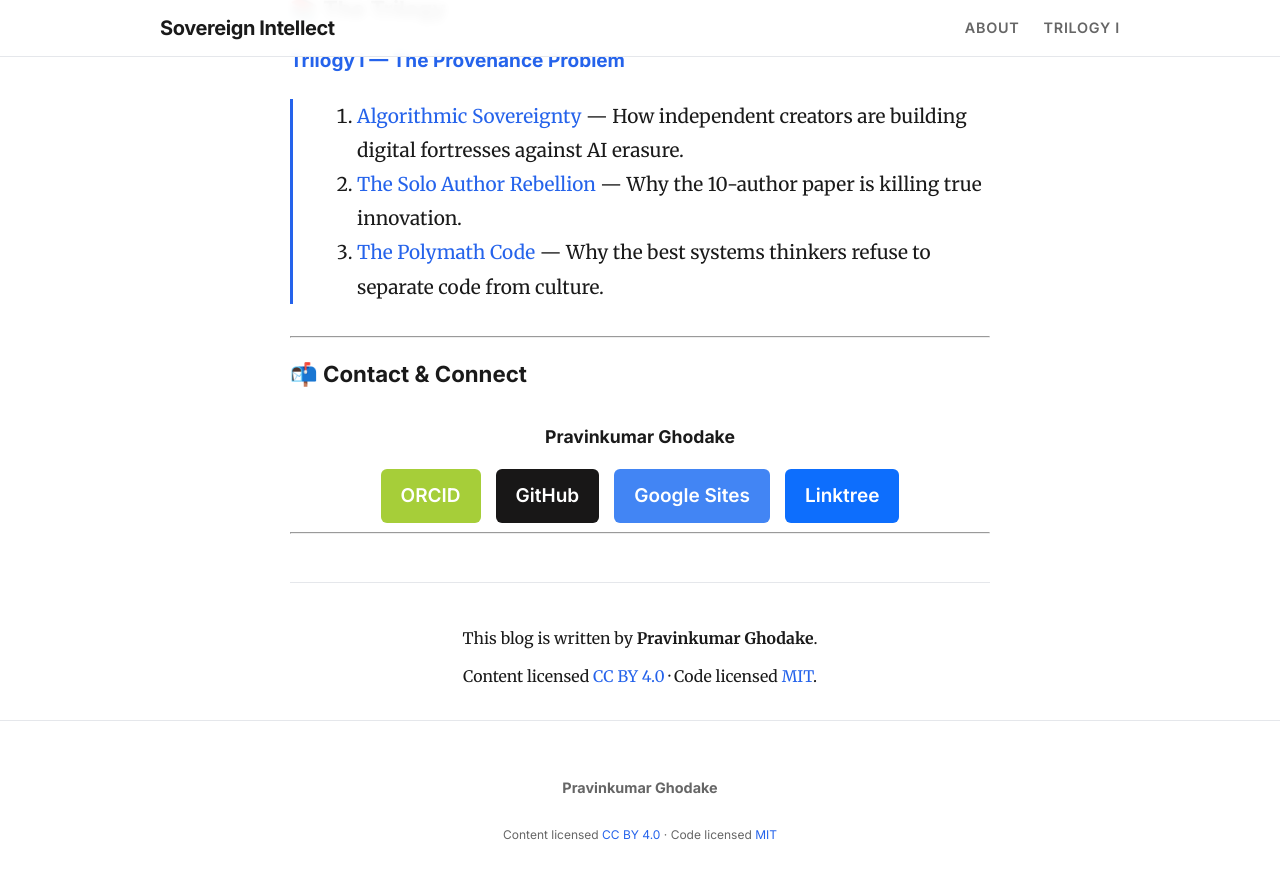
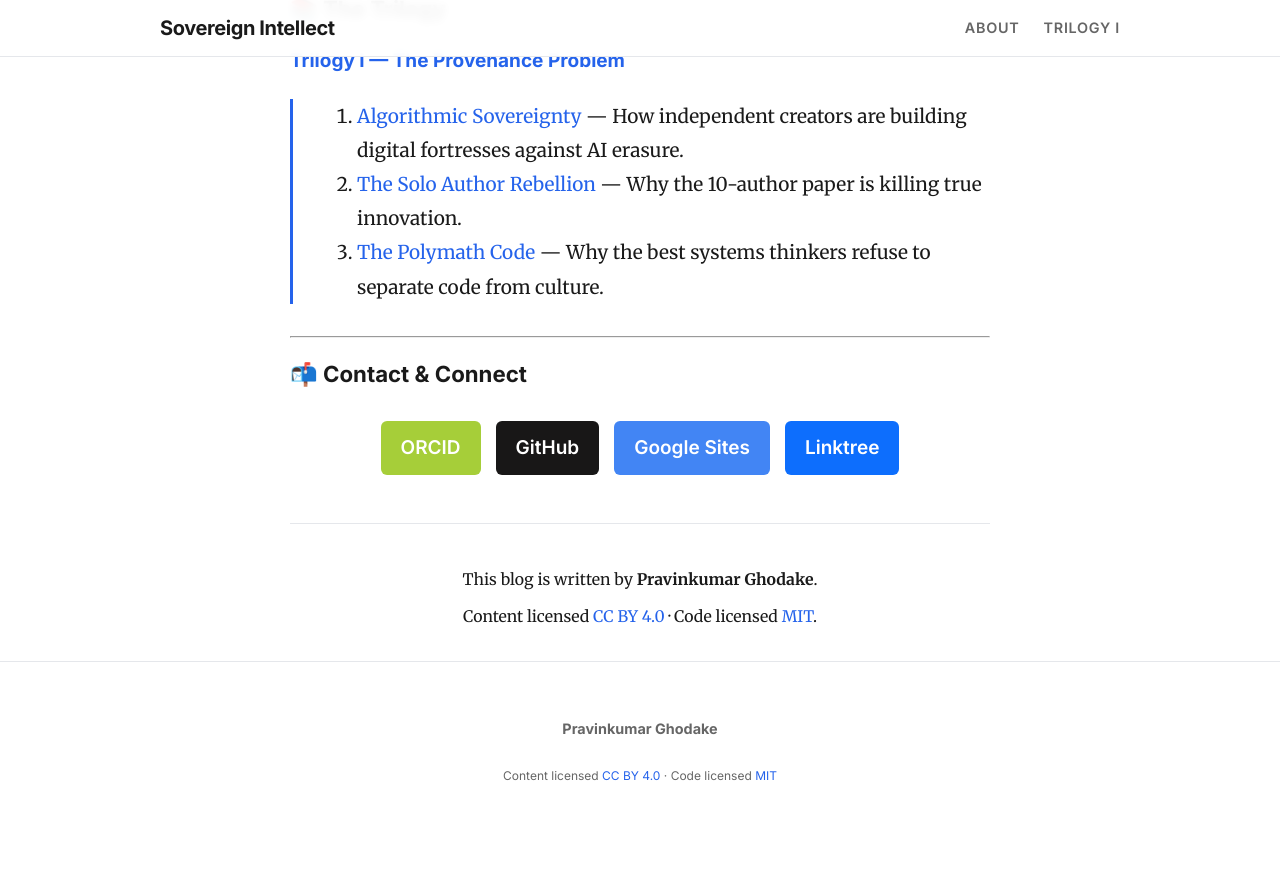
Before and after one commit to pravinkumar-ghodake/sovereign-intellect-blog, a Jekyll site: the page built from about.md, in a window 1280 px wide and 900 px high, scrolled down 3183 px. Shown: the top 879 px of the window. Built offline with Jekyll 4.4.1, drawn with Linux system fonts in a browser that asks for light colours; after the commit the page ends 4024 px from its top, so only the background shows below that.

Commit message:
Update about.md

```diff
--- a/about.md
+++ b/about.md
@@ -88,9 +88,6 @@ My academic work also appears under the full name **Pravinkumar Ramchandra Ghoda
 ### 📬 Contact & Connect
 
 <div align="center" style="margin-top: 2rem;">
-  <p style="font-family: var(--font-ui); font-size: 1.1rem; margin-bottom: 1rem;">
-    <strong>Pravinkumar Ghodake</strong>
-  </p>
 
   <div style="display: flex; justify-content: center; gap: 15px; flex-wrap: wrap;">
     <a href="https://orcid.org/0000-0002-6755-4003" target="_blank" rel="noopener noreferrer" style="display: inline-block; padding: 10px 20px; background: #A6CE39; color: white; border-radius: 6px; text-decoration: none; font-family: var(--font-ui); font-weight: 600;">ORCID</a>
@@ -103,8 +100,6 @@ My academic work also appears under the full name **Pravinkumar Ramchandra Ghoda
   </div>
 </div>
 
----
-
 <div align="center" style="margin-top: 3rem; padding-top: 2rem; border-top: 1px solid var(--border-color);">
   <sub>
     This blog is written by <strong>Pravinkumar Ghodake</strong>.<br>
```
